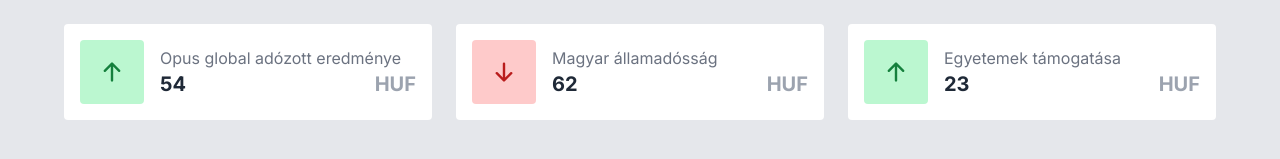
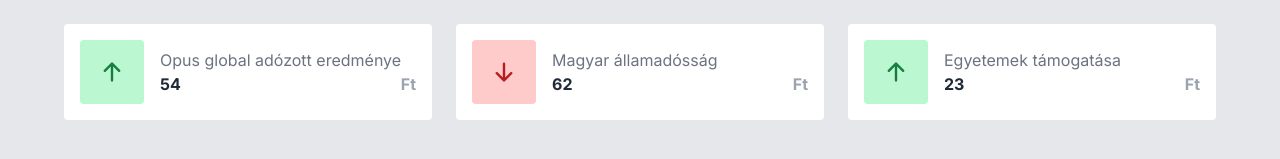
Before and after one commit to Code-for-Hungary/7meg, a Next.js app: page / in a window 1280 px wide. Shown: the part 217-376 px from the top of the page. Built offline with nearby package versions, Linux system fonts and the light colour scheme.

Commit message:
fix counter with usecallback

```diff
--- a/components/counter.jsx
+++ b/components/counter.jsx
@@ -1,24 +1,24 @@
 "use client"
 
-import { useEffect, useRef } from "react"
+import { useCallback, useEffect, useRef } from "react"
 
-const Counter = ({ interval = 100 }) => {
+const Counter = ({ interval = 100, className }) => {
   const inputRef = useRef(null)
 
-  const increment = () => {
+  const increment = useCallback(() => {
     setTimeout(() => {
       inputRef.current.innerHTML++
       increment()
     }, interval)
-  }
+  }, [])
 
   useEffect(() => {
     increment()
   }, [increment])
 
   return (
-    <span className="text-xl font-bold flex justify-between">
-      <span ref={inputRef}>0</span><span className="text-gray-400">HUF</span>
+    <span className={`font-bold flex justify-between ${className}`}>
+      <span ref={inputRef}>0</span><span className="text-gray-400">Ft</span>
     </span>
   )
 }
```
